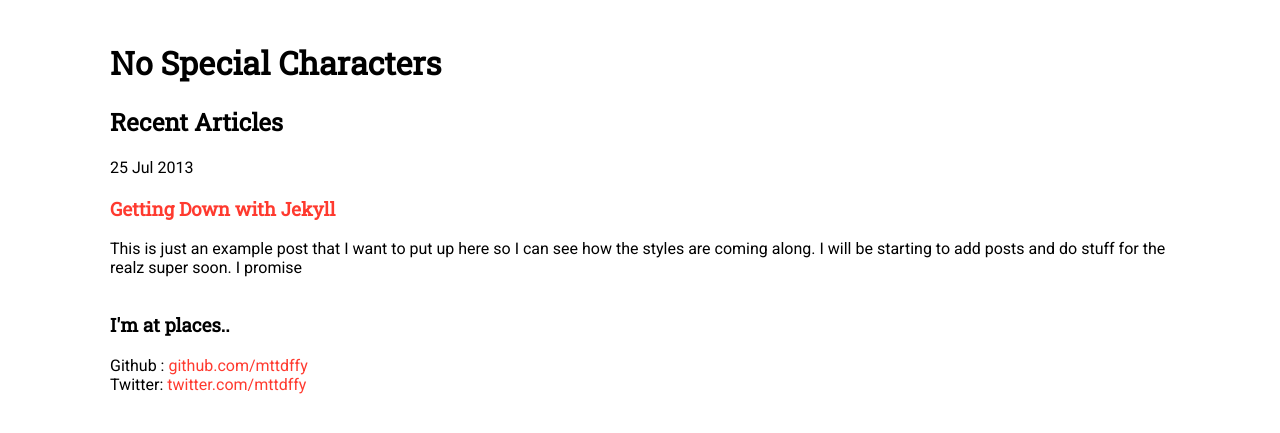
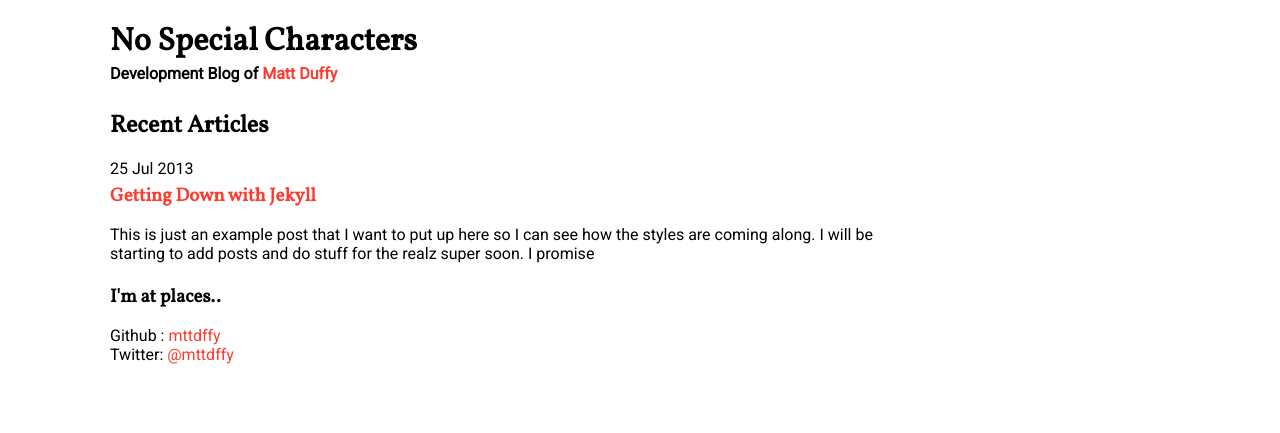
Before and after one commit to mttdffy/mttdffy.github.io, a Jekyll site: the page built from index.html, in a window 1280 px wide. Shown: the top 433 px of the page. Built offline with Jekyll 4.4.1, drawn with Linux system fonts in a browser that asks for light colours.

Commit message:
more tweaks and adds custom domain

```diff
--- /dev/null
+++ b/CNAME
@@ -0,0 +1 @@
+nospecialcharacters.com
--- a/_layouts/default.html
+++ b/_layouts/default.html
@@ -8,7 +8,7 @@
         <title>{{ page.title }}</title>
 
         <link rel="stylesheet" href="/css/normalize.css">
-        <link href='http://fonts.googleapis.com/css?family=Source+Code+Pro|Roboto+Slab|Roboto' rel='stylesheet' type='text/css'>
+        <link href='http://fonts.googleapis.com/css?family=Source+Code+Pro|Vollkorn|Roboto' rel='stylesheet' type='text/css'>
         <link rel="stylesheet" href="/css/syntax.css">
         <link rel="stylesheet" href="/css/main.css">
 
@@ -19,6 +19,7 @@
 
             <header>
               <h1 class="title"><a href="/">{{ site.name }}</a></h1>
+              <h4>Development Blog of <a href="http://mttdffy.com">Matt Duffy</a></h4>
             </header>
 
             <div class="content clearfix">
@@ -33,8 +34,8 @@
 
                 <h3>I'm at places..</h3>
                 <ul class="unstyled">
-                  <li>Github : <a href="http://github.com/mttdffy/">github.com/mttdffy</a></li>
-                  <li>Twitter: <a href="http://twitter.com/mttdffy/">twitter.com/mttdffy</a></li>
+                  <li>Github : <a href="http://github.com/mttdffy/">mttdffy</a></li>
+                  <li>Twitter: <a href="http://twitter.com/mttdffy/">@mttdffy</a></li>
                 </ul>
               </div>
 
--- a/_layouts/post.html
+++ b/_layouts/post.html
@@ -5,7 +5,7 @@
 <div class="row">
 
   <article class="span6 span-lead">
-    <h3>{{ page.title }}</h3>
+    <h2>{{ page.title }}</h2>
     <p class="meta">{{ page.date | date_to_string }}</p>
 
     <div class="post">
--- a/css/main.css
+++ b/css/main.css
@@ -26,8 +26,9 @@
 
 /* TYPE */
 
-h1,h2,h3,h4 {
-  font-family: 'Roboto Slab', serif;
+h1,h2,h3 {
+  font-family: 'Vollkorn', serif;
+  margin: 5px 0;
 }
 
 a {
@@ -117,3 +118,12 @@
 @media (min-width: 1023px) {
 
 }
+
+/* Header Styles */
+
+header h1 {
+  margin: 0;
+}
+header h4 {
+  margin-top: 0;
+}
--- a/index.html
+++ b/index.html
@@ -1,9 +1,11 @@
 ---
 layout: default
-title: Your New Jekyll Site
+title: Home | No Special Characters
 ---
 
-<div id="home">
+<div class="row">
+  <div class="span6 span-lead">
+
     <h2>Recent Articles</h2>
     <ul class="unstyled posts">
       {% for post in site.posts %}
@@ -16,4 +18,7 @@
         </li>
       {% endfor %}
     </ul>
+
   </div>
+
+</div>
```
Lines whose indentation alone changed are shown as unchanged.
